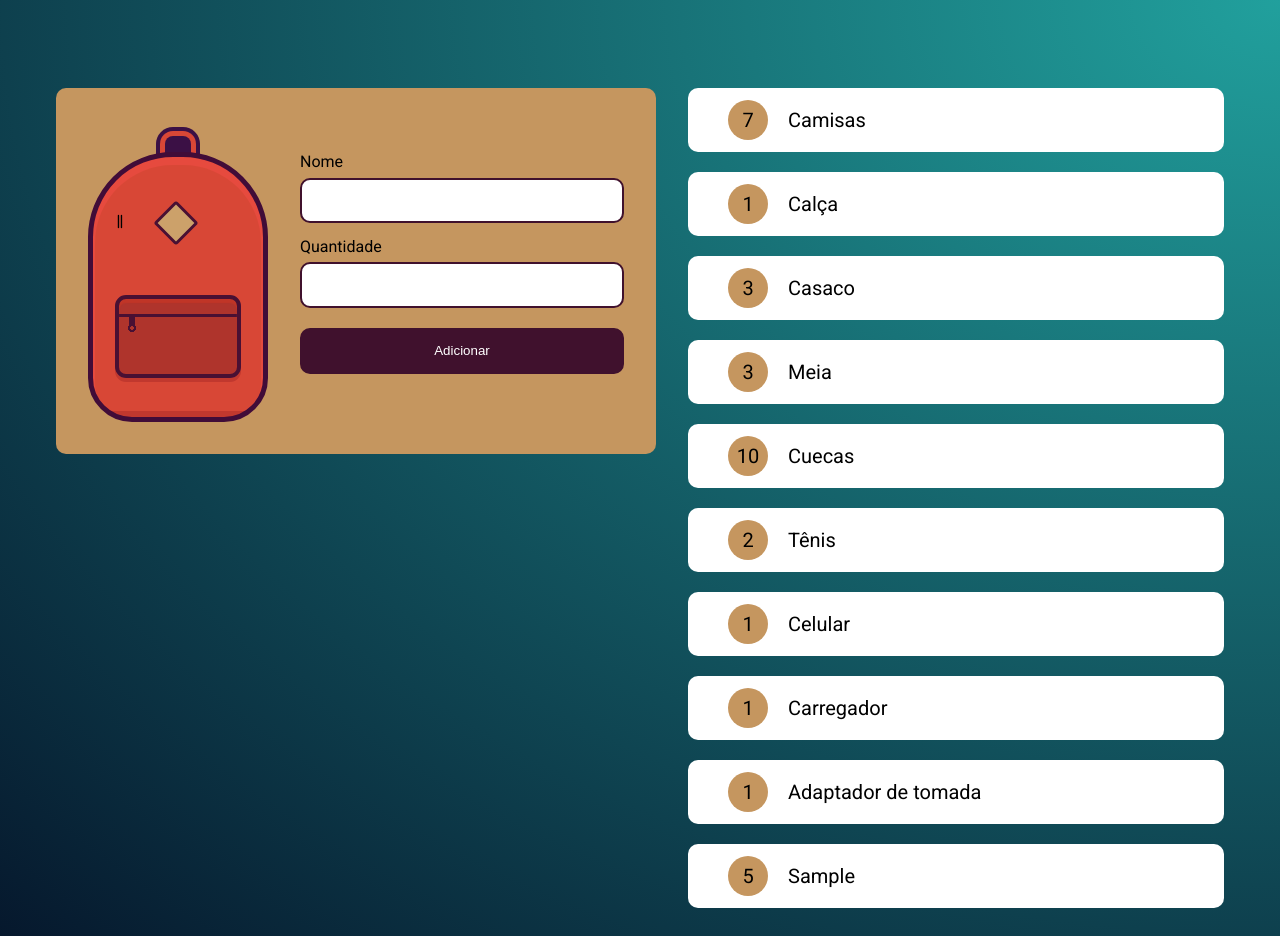
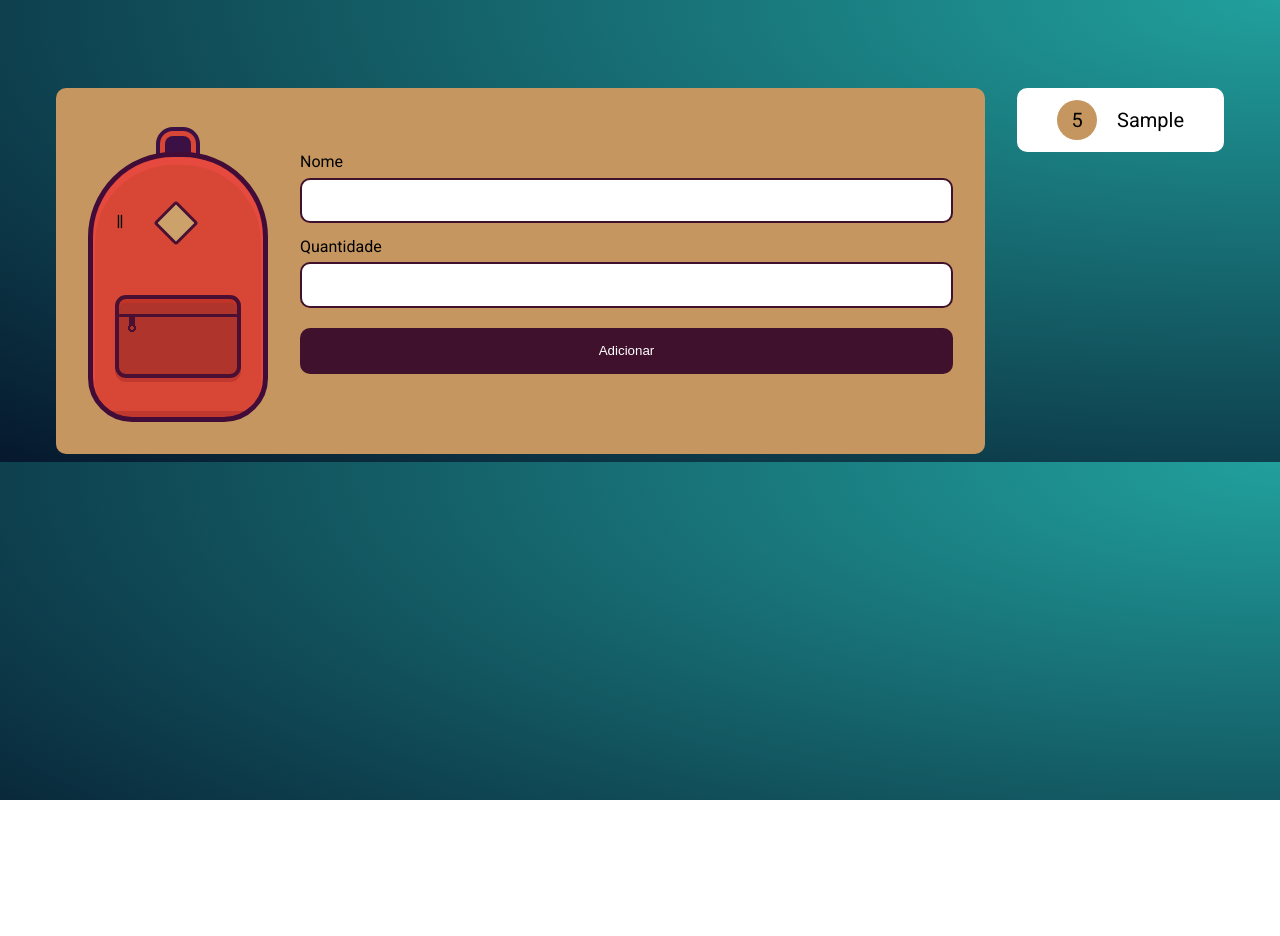
Before and after one commit to alexjarshel/Alura-Mochila, a plain HTML site: page index.html in a window 1280 px wide. Both pictures are taken after typing "Sample", "5" into the empty fields and a click on the input "Adicionar". After the commit the page ends 800 px from the top, so only its background shows below. Drawn offline with Linux system fonts and the light colour scheme.

Commit message:
interagindo com os dados

```diff
--- a/index.html
+++ b/index.html
@@ -25,15 +25,7 @@
         </div>
 
         <ul class="lista"  id="lista">
-            <li class="item"><strong>7</strong>Camisas</li>
-            <li class="item"><strong>1</strong>Calça</li>
-            <li class="item"><strong>3</strong>Casaco</li>
-            <li class="item"><strong>3</strong>Meia</li>
-            <li class="item"><strong>10</strong>Cuecas</li>
-            <li class="item"><strong>2</strong>Tênis</li>
-            <li class="item"><strong>1</strong>Celular</li>
-            <li class="item"><strong>1</strong>Carregador</li>
-            <li class="item"><strong>1</strong>Adaptador de tomada</li>
+
         </ul>
     </main>
     <script src="js/main.js"></script>
--- a/js/main.js
+++ b/js/main.js
@@ -2,7 +2,11 @@
 
 const form = document.getElementById("novoItem");
 const list = document.getElementById("lista");
-const itens = [];
+const itens = JSON.parse(localStorage.getItem("itens")) || [];
+
+itens.forEach((elemento) =>{
+    criarElemento(elemento);
+})
 
 
 // eventos
@@ -12,34 +16,40 @@ form.addEventListener("submit", (evento) =>{
     let item =evento.target.elements['nome'];
     let quantidade =evento.target.elements['quantidade'];
 
-    criarElemento(item.value, quantidade.value);
+
+    const itemAtual = setLocalStorage(item, quantidade);
+    criarElemento(itemAtual);
+
     item.value = "";
     quantidade.value = "";
 })
 
 // funções
 
-const criarElemento = (item,  quantidade)=>{
-    console.log(item,quantidade);
+function criarElemento(item){
 
     const novoItem = document.createElement('li');
     novoItem.classList.add("item");
 
     const quantidadeItem = document.createElement('strong');
-    quantidadeItem.innerHTML = quantidade
+    quantidadeItem.innerHTML = item.quantidade
 
     novoItem.appendChild(quantidadeItem);
-    novoItem.innerHTML += item;
+    novoItem.innerHTML += item.nome;
 
-    console.log(novoItem)
     list.appendChild(novoItem);
 
+
+}
+
+const setLocalStorage = (item, quantidade) =>{
     const itemAtual = {
-        'nome' : item,
-        "quantidade" : quantidade
+        'nome' : item.value,
+        "quantidade" : quantidade.value
     }
 
     itens.push(itemAtual)
 
-    localStorage.setItem("item", JSON.stringify(itens));
+    localStorage.setItem("itens", JSON.stringify(itens));
+    return itemAtual;
 }
```
